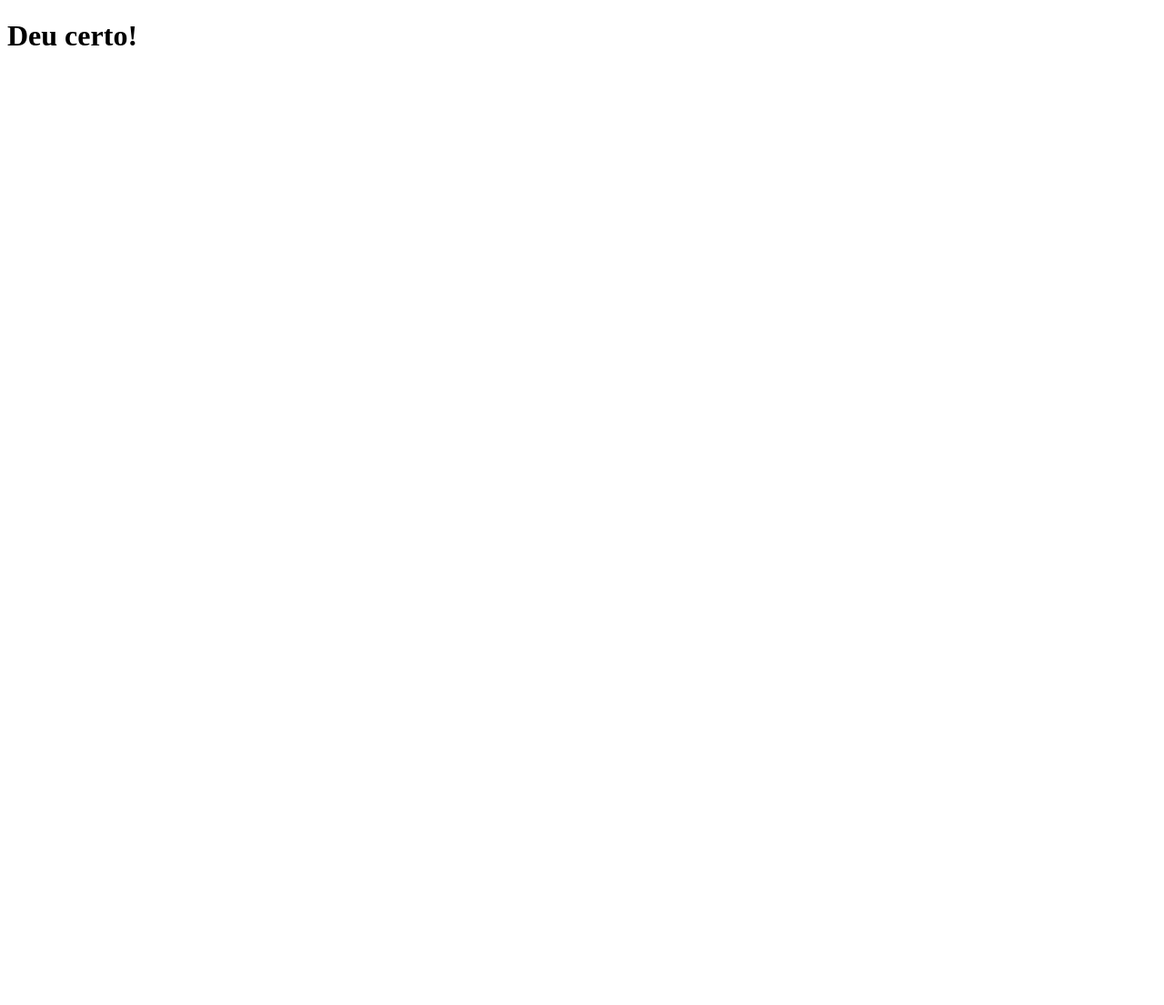
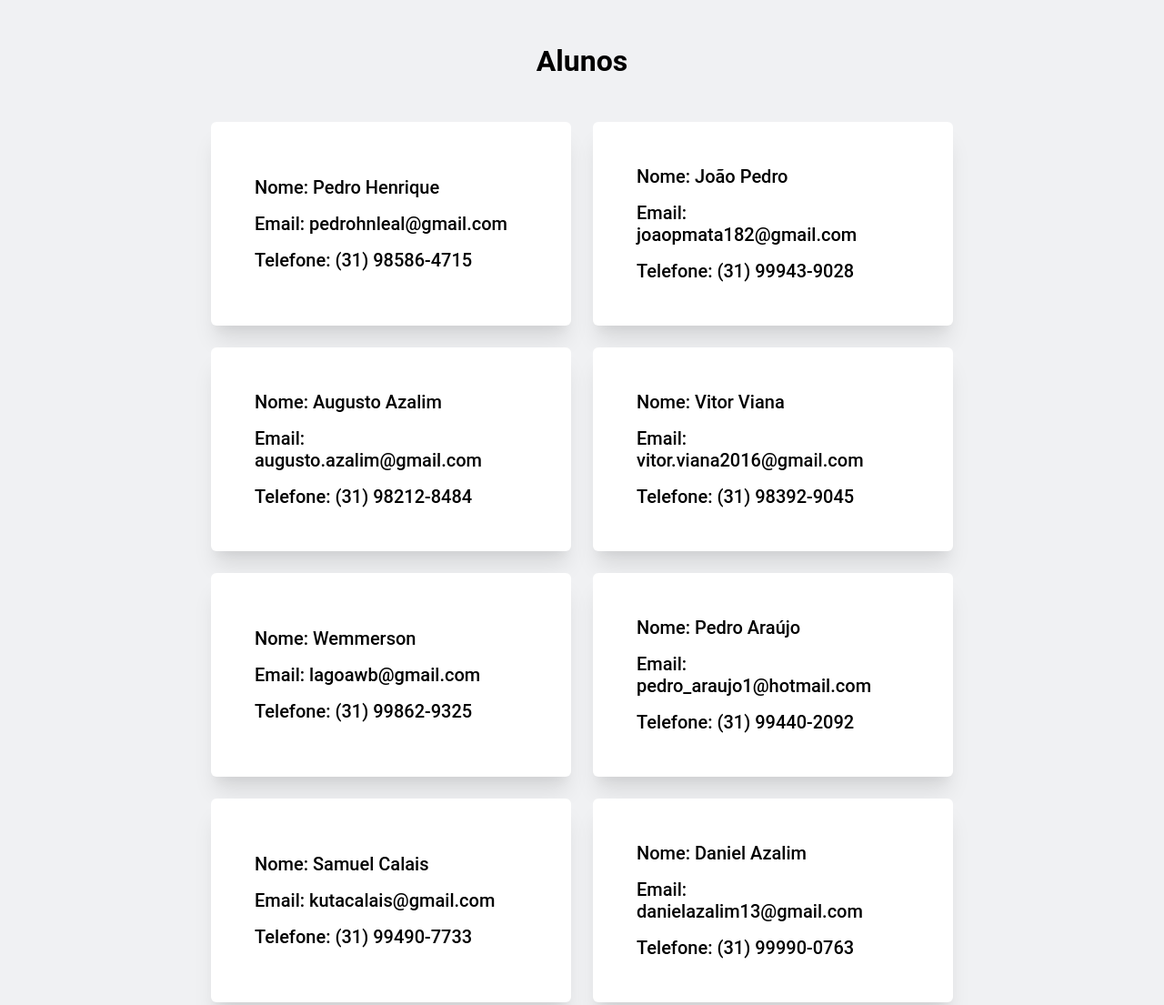
Before and after one commit to pedrohnleal/auth, a plain HTML site: page home/index.html in a window 1280 px wide. Shown: the top 1105 px of the page at 91% size. Before the commit the page ends 800 px from the top, so only its background shows below. Drawn offline with Linux system fonts and the light colour scheme.

Commit message:
add student page

```diff
--- a/home/index.html
+++ b/home/index.html
@@ -6,10 +6,60 @@
     <meta http-equiv="X-UA-Compatible" content="IE=edge">
     <meta name="viewport" content="width=device-width, initial-scale=1.0">
     <title>Home</title>
+    <link rel="stylesheet" href="style.css">
 </head>
 
 <body>
-    <h1>Deu certo!</h1>
+    <h1>Alunos</h1>
+    <div class="card-wrapper">
+        <div class="card" onclick="window.location.href = '/student/index.html?github=pedrohnleal' ">
+            <h6 class="text">Nome: Pedro Henrique</h6>
+            <h6 class="text">Email: pedrohnleal@gmail.com</h6>
+            <h6 class="text">Telefone: (31) 98586-4715</h6>
+        </div>
+
+        <div class="card" onclick="window.location.href = '/student/index.html?github=joaopedromata' ">
+            <h6 class="text">Nome: João Pedro</h6>
+            <h6 class="text">Email: joaopmata182@gmail.com</h6>
+            <h6 class="text">Telefone: (31) 99943-9028</h6>
+        </div>
+
+        <div class="card" onclick="window.location.href = '/student/index.html?github=augustoazalim' ">
+            <h6 class="text">Nome: Augusto Azalim</h6>
+            <h6 class="text">Email: augusto.azalim@gmail.com</h6>
+            <h6 class="text">Telefone: (31) 98212-8484</h6>
+        </div>
+
+        <div class="card" onclick="window.location.href = '/student/index.html?github=vitorvianafr' ">
+            <h6 class="text">Nome: Vitor Viana</h6>
+            <h6 class="text">Email: vitor.viana2016@gmail.com</h6>
+            <h6 class="text">Telefone: (31) 98392-9045</h6>
+        </div>
+
+        <div class="card" onclick="window.location.href = '/student/index.html?github=thorwbm' ">
+            <h6 class="text">Nome: Wemmerson</h6>
+            <h6 class="text">Email: lagoawb@gmail.com</h6>
+            <h6 class="text">Telefone: (31) 99862-9325</h6>
+        </div>
+
+        <div class="card" onclick="window.location.href = '/student/index.html?github=Pedroaraujogf' ">
+            <h6 class="text">Nome: Pedro Araújo</h6>
+            <h6 class="text">Email: pedro_araujo1@hotmail.com</h6>
+            <h6 class="text">Telefone: (31) 99440-2092</h6>
+        </div>
+
+        <div class="card" onclick="window.location.href = '/student/index.html?github=SamuelFCalais' ">
+            <h6 class="text">Nome: Samuel Calais</h6>
+            <h6 class="text">Email: kutacalais@gmail.com</h6>
+            <h6 class="text">Telefone: (31) 99490-7733</h6>
+        </div>
+
+        <div class="card" onclick="window.location.href = '/student/index.html?github=azalim12' ">
+            <h6 class="text">Nome: Daniel Azalim</h6>
+            <h6 class="text">Email: danielazalim13@gmail.com</h6>
+            <h6 class="text">Telefone: (31) 99990-0763</h6>
+        </div>
+    </div>
 </body>
 
 </html>
--- /dev/null
+++ b/home/style.css
@@ -0,0 +1,49 @@
+* {
+    margin: 0;
+    padding: 0;
+    font-family: 'Roboto', sans-serif;
+}
+
+body {
+    min-height: calc(100vh - 96px);
+    width: calc(100vw - 96px);
+    background: #f0f1f3;
+
+    padding: 48px;
+    display: flex;
+    flex-direction: column;
+    align-items: center;
+    gap: 48px;
+}
+
+.card-wrapper {
+    display: flex;
+    justify-content: center;
+    flex-wrap: wrap;
+    width: 100%;
+    gap: 24px;
+}
+
+.card {
+    background: #ffffff;
+
+    padding: 48px;
+    border-radius: 6px;
+    box-shadow: 0px 20px 25px -5px rgba(0, 0, 0, 0.1),
+        0px 10px 10px -5px rgba(0, 0, 0, 0.04);
+
+    display: flex;
+    flex-direction: column;
+    justify-content: center;
+    align-items: flex-start;
+
+    gap: 16px;
+    width: 300px;
+
+    cursor: pointer;
+}
+
+.text {
+    font-size: 20px;
+    font-weight: 500;
+}
```
Also changed, not shown: index.html (+1 -63 lines), script.js (added, +60 -0 lines), student/index.html (added, +21 -0 lines).
